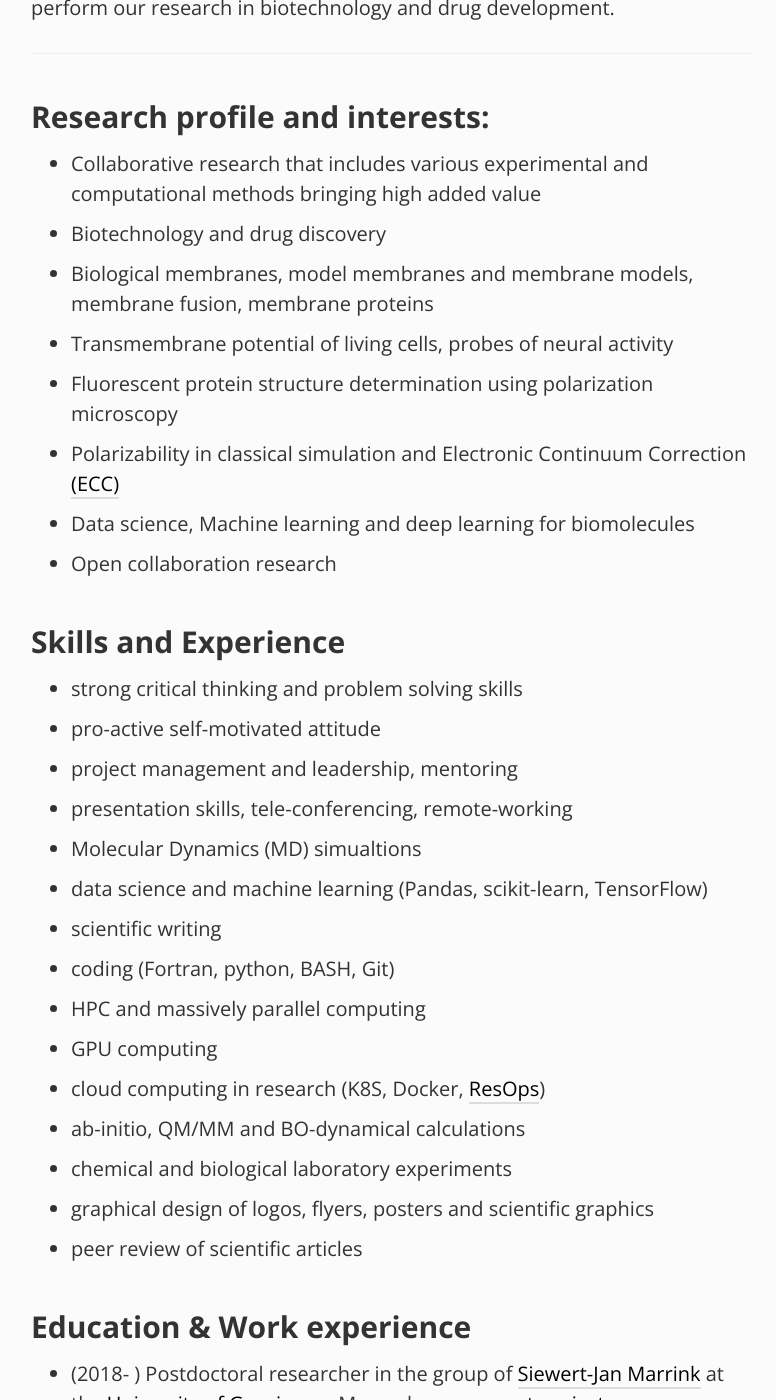
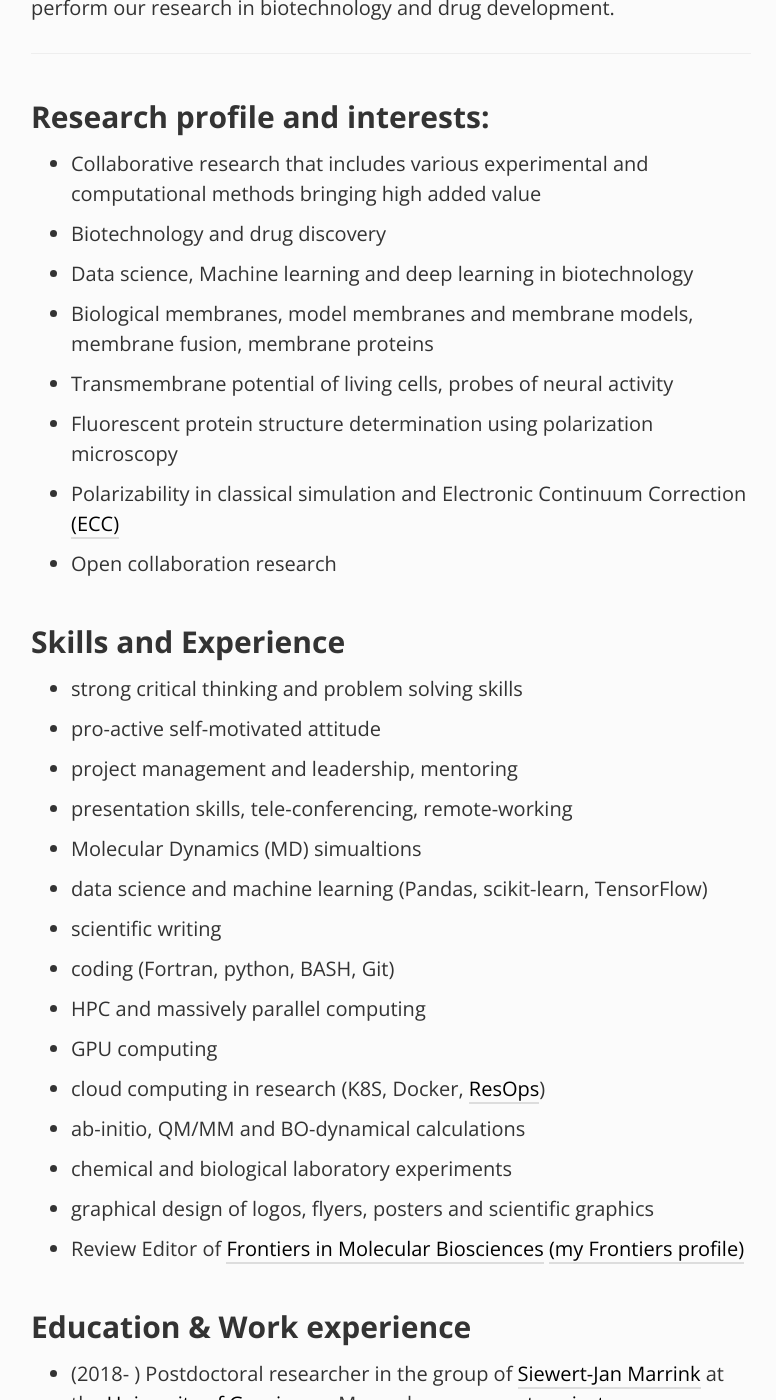
Before and after one commit to jmelcr/jmelcr.github.io, a Jekyll site: the page built from aboutme.md, in a window 1280 px wide and 1400 px high, scrolled down 1260 px. Shown: the whole window, without its empty margins (249-1025 px from the left). Built offline with Jekyll 4.4.1, drawn with Linux system fonts in a browser that asks for light colours; comment, search, counter and statistics services are not loaded.

Commit message:
update aboutme page

```diff
--- a/aboutme.md
+++ b/aboutme.md
@@ -79,11 +79,11 @@ where we perform our research in biotechnology and drug development.
 experimental and computational methods
 bringing high added value
 -   Biotechnology and drug discovery
+-   Data science, Machine learning and deep learning in biotechnology
 -   Biological membranes, model membranes and membrane models, membrane fusion, membrane proteins
 -   Transmembrane potential of living cells, probes of neural activity
 -   Fluorescent protein structure determination using polarization microscopy
 -   Polarizability in classical simulation and Electronic Continuum Correction [(ECC)](blog/ECC-post)
--   Data science, Machine learning and deep learning for biomolecules
 -   Open collaboration research
 
 
@@ -104,7 +104,8 @@ bringing high added value
 -   ab-initio, QM/MM and BO-dynamical calculations
 -   chemical and biological laboratory experiments
 -   graphical design of logos, flyers, posters and scientific graphics
--   peer review of scientific articles
+-   Review Editor of [Frontiers in Molecular Biosciences](https://www.frontiersin.org/journals/molecular-biosciences#)
+[(my Frontiers profile)](https://loop.frontiersin.org/people/709298/overview)
 
 
 
```
Also changed, not shown: _includes/medaillon.md (+1 -0 lines).
